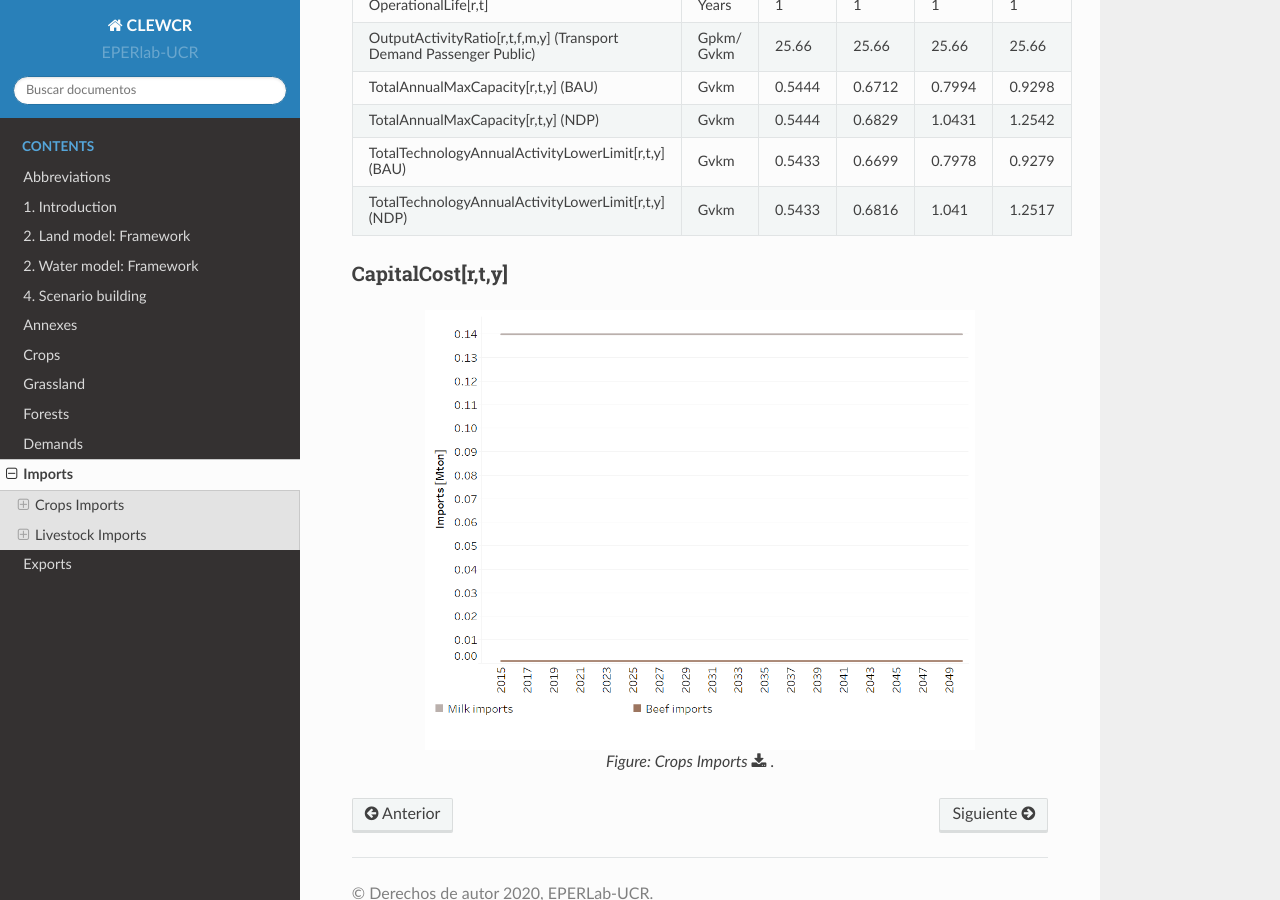
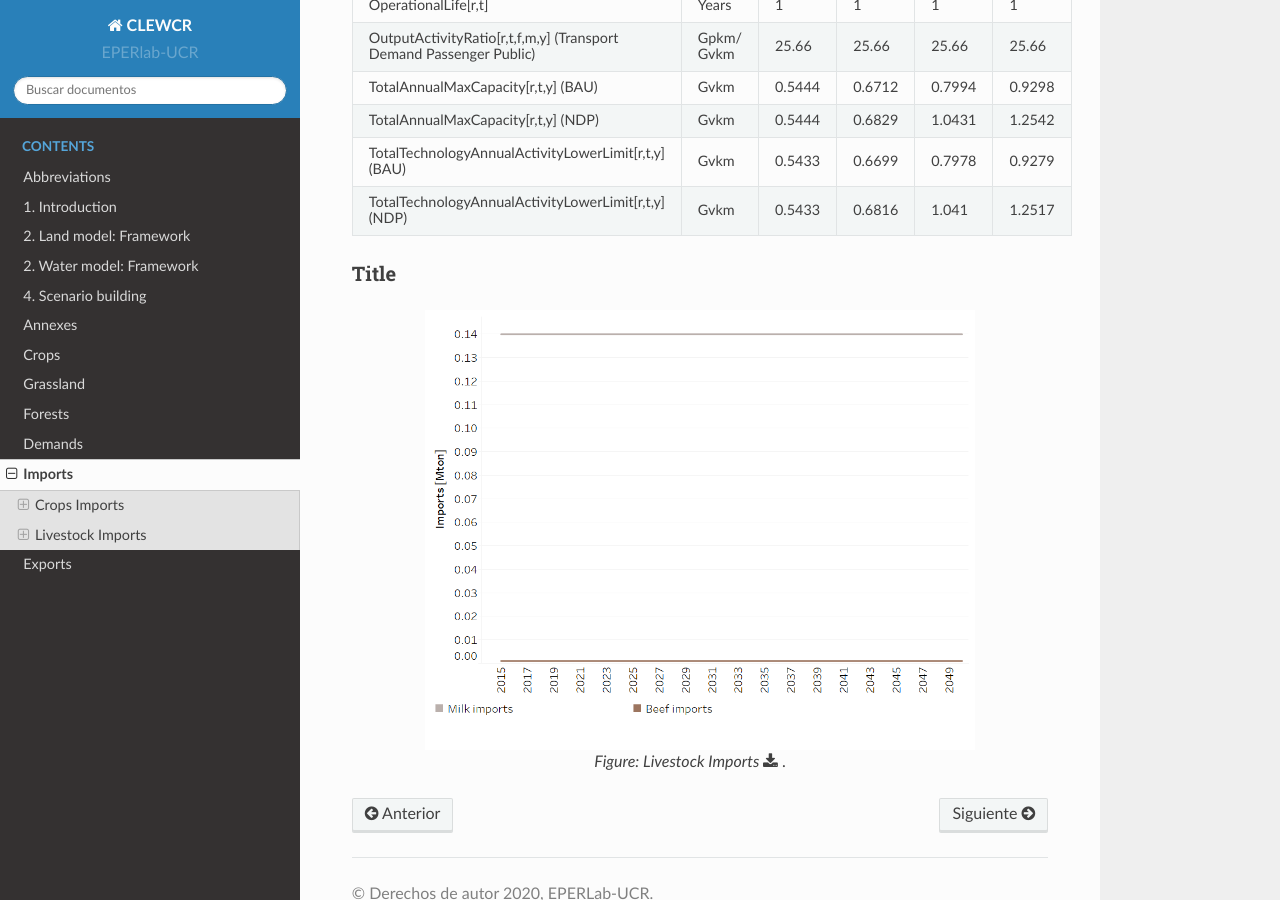
Before and after one commit to EPERLab/CLEW, a Sphinx documentation site: the page built from docs/fichas/05_Imports.rst, in a window 1280 px wide and 900 px high, scrolled down 2238 px. Built offline with Sphinx 7.4.7 and the Read the Docs theme 2.0.0, drawn with Linux system fonts in a browser that asks for light colours; formulas are drawn with MathJax 3; some of the changed text lies outside the part shown.

Commit message:
Update 05_Imports.rst

```diff
--- a/docs/fichas/05_Imports.rst
+++ b/docs/fichas/05_Imports.rst
@@ -36,7 +36,7 @@ Crops Imports
 | (NDP)                                           |       |              |              |              |              |
 +-------------------------------------------------+-------+--------------+--------------+--------------+--------------+
 
-CapitalCost[r,t,y]
+Title
 ---------
 
 .. figure::  parameters/Imports_crops.png
@@ -80,11 +80,11 @@ Livestock Imports
 | (NDP)                                           |       |              |              |              |              |
 +-------------------------------------------------+-------+--------------+--------------+--------------+--------------+
 
-CapitalCost[r,t,y]
+Title
 ---------
 
 .. figure::  parameters/Imports_livestock.png
    :align:   center
    :width:   550 px
 
-   *Figure: Crops Imports* :download:`. <csv/Imports_livestock.csv>`
+   *Figure: Livestock Imports* :download:`. <csv/Imports_livestock.csv>`
```
